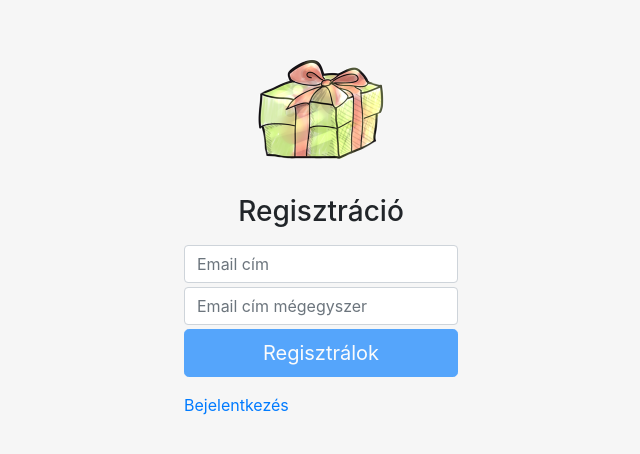
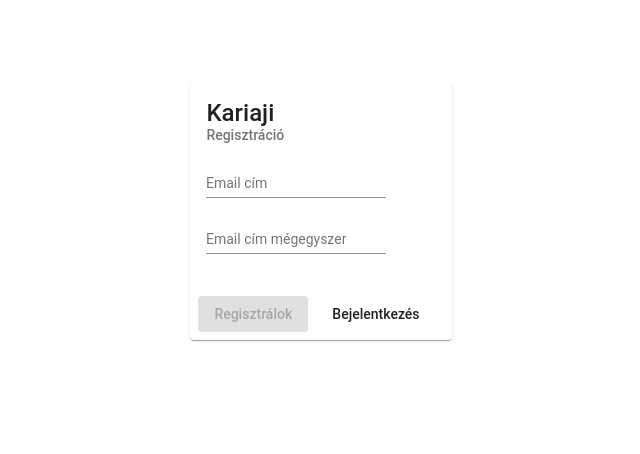
Before and after one commit to markasztalos/kariaji, an Angular app in the folder client/: page /register in a window 1280 px wide. Shown: the part 170-624 px from the top of the page, without its empty margins (319-959 px from the left). Built offline with nearby package versions, Linux system fonts and the light colour scheme.

Commit message:
angular material

```diff
--- a/client/src/app/components/common/login/login-page.component.html
+++ b/client/src/app/components/common/login/login-page.component.html
@@ -1,4 +1,33 @@
-<div class="d-flex flex-column justify-content-center align-items-center" style="position: absolute; left:0; top:0; bottom:0; right:0; background-color: #F6F6F6F6; ">
+<div style="margin-top:20%;" fxLayout="row" fxLayoutAlign="center center">
+  <mat-card>
+    <mat-card-title>
+      Kariaji
+      <mat-card-subtitle>
+        Bejelentkezés
+      </mat-card-subtitle>
+    </mat-card-title>
+    <mat-card-content>
+      <form class="full-width">
+        <mat-form-field>
+          <input matInput  id="email" name="email" type="email" placeholder="Email cím" [(ngModel)]="email"/>
+        </mat-form-field>
+        <br />
+        <mat-form-field>
+            <input matInput id="password" name="password" type="password" placeholder="Jelszó" [(ngModel)]="password" />
+        </mat-form-field>
+      </form>
+
+
+    </mat-card-content>
+    <mat-card-actions>
+        <button mat-raised-button color="primary" [disabled]="!email || !password" class="btn btn-lg btn-primary btn-block mb-3" (click)="login()">Belépés</button>
+        <a mat-button [href]="['/register']">Regisztráció</a>
+    </mat-card-actions>
+
+  </mat-card>
+</div>
+
+<!-- <div class="d-flex flex-column justify-content-center align-items-center" style="position: absolute; left:0; top:0; bottom:0; right:0; background-color: #F6F6F6F6; ">
   <form>
     <div class="text-center">
       <img src="../../assets/gift-icon.png" width="128" height="128" class="mb-4" alt="Kariaji" />
@@ -6,31 +35,10 @@
     <div class="text-center">
       <h1 class="h3 mb-3"> Bejelentkezés</h1>
     </div>
-    <!-- <div class="form-group">
-      <label for="email">Email cím</label> -->
     <input class="mb-1 form-control" id="email" name="email" type="email" placeholder="Email cím" [(ngModel)]="email"/>
-    <!-- </div>
-    <div class="form-group">
-      <label for="email">Jelszó</label> -->
     <input class="mb-4 form-control" id="password" name="password" type="password" placeholder="Jelszó" [(ngModel)]="password" />
-    <!-- </div> -->
     <button [disabled]="!email || !password" class="btn btn-lg btn-primary btn-block mb-3" (click)="login()">Belépés</button>
     <a [href]="['/register']">Regisztráció</a>
   </form>
 </div>
-
-<!-- <form class="form-signin">
-  <img class="mb-4" src="../../assets/gift-icon.png" alt="" width="72" height="72">
-  <h1 class="h3 mb-3 font-weight-normal">Please sign in</h1>
-  <label for="inputEmail" class="sr-only">Email address</label>
-  <input type="email" id="inputEmail" class="form-control" placeholder="Email address" required autofocus>
-  <label for="inputPassword" class="sr-only">Password</label>
-  <input type="password" id="inputPassword" class="form-control" placeholder="Password" required>
-  <div class="checkbox mb-3">
-    <label>
-      <input type="checkbox" value="remember-me"> Remember me
-    </label>
-  </div>
-  <button class="btn btn-lg btn-primary btn-block" type="submit">Sign in</button>
-  <p class="mt-5 mb-3 text-muted">&copy; 2017-2018</p>
-</form> -->
+ -->
--- a/client/src/app/components/common/main-nav/main-nav.component.html
+++ b/client/src/app/components/common/main-nav/main-nav.component.html
@@ -1,3 +1,10 @@
+<mat-toolbar color="primary" class="main-nav">
+  <span>Kariaji</span>
+  <span style="flex: 1 1 auto;"></span>
+  <a mat-button [href]="['/login']">Kilépés</a>
+</mat-toolbar>
+<!--
+
 <div class="container">
   <nav class="navbar navbar-expand-lg navbar-dark bg-primary">
     <a class="navbar-brand" href="#">
@@ -10,4 +17,4 @@
       <a class="nav-link" [href]="['/login']">Kilépés</a>
     </div>
   </nav>
-</div>
+</div> -->
--- a/client/src/app/components/common/main-nav/main-nav.component.scss
+++ b/client/src/app/components/common/main-nav/main-nav.component.scss
@@ -0,0 +1,4 @@
+.main-nav {
+    position: fixed;
+    top:0;
+}
--- a/client/src/app/components/common/main/main.component.html
+++ b/client/src/app/components/common/main/main.component.html
@@ -1,4 +1,8 @@
 <kariaji-main-nav></kariaji-main-nav>
+<div class="main">
+  Kontent
+</div>
+<!--
 
 <main role="main" class="container">
   <div class="jumbotron">
@@ -6,4 +10,4 @@
   </div>
 </main>
 
-<button (click)="test()">test</button>
+<button (click)="test()">test</button> -->
--- a/client/src/app/components/common/main/main.component.scss
+++ b/client/src/app/components/common/main/main.component.scss
@@ -0,0 +1,6 @@
+.main {
+    // max-width: 800px;
+    margin-top:80px;
+    margin-left: auto;
+    margin-right:auto;
+}
--- a/client/src/app/components/common/register-page/register-page.component.html
+++ b/client/src/app/components/common/register-page/register-page.component.html
@@ -1,4 +1,34 @@
-<div class="d-flex flex-column justify-content-center align-items-center" style="position: absolute; left:0; top:0; bottom:0; right:0; background-color: #F6F6F6F6; ">
+<div style="margin-top:20%;" fxLayout="row" fxLayoutAlign="center center">
+  <mat-card>
+    <mat-card-title>
+      Kariaji
+      <mat-card-subtitle>
+        Regisztráció
+      </mat-card-subtitle>
+    </mat-card-title>
+    <mat-card-content>
+      <form class="full-width">
+        <mat-form-field>
+          <input matInput type="email" name="email1" [(ngModel)]="email1" placeholder="Email cím" />
+        </mat-form-field>
+        <br />
+        <mat-form-field>
+          <input matInput type="email" name="email2" [(ngModel)]="email2" placeholder="Email cím mégegyszer" />
+        </mat-form-field>
+      </form>
+
+
+    </mat-card-content>
+    <mat-card-actions>
+      <button mat-raised-button color="primary" [disabled]="(email1 !== email2) || !email1 || !email2" (click)="register()">Regisztrálok</button>
+      <a mat-button [href]="['/login']">Bejelentkezés</a>
+      <a *ngIf="link" mat-button [href]="link">Megerősítés</a>
+    </mat-card-actions>
+
+  </mat-card>
+</div>
+
+<!-- <div class="d-flex flex-column justify-content-center align-items-center" style="position: absolute; left:0; top:0; bottom:0; right:0; background-color: #F6F6F6F6; ">
   <form>
     <div class="text-center">
       <img src="../../assets/gift-icon.png" width="128" height="128" class="mb-4" alt="Kariaji" />
@@ -15,4 +45,4 @@
     <a *ngIf="link" [href]="link">Megerősítés</a>
   </form>
 
-</div>
+</div> -->
--- a/client/src/index.html
+++ b/client/src/index.html
@@ -11,6 +11,7 @@
   <meta http-equiv="expires" content="0">
   <meta http-equiv="pragma" content="no-cache">
   <link rel="icon" type="image/x-icon" href="favicon.ico">
+  <link href="https://fonts.googleapis.com/icon?family=Material+Icons" rel="stylesheet">
 </head>
 
 <body>
--- a/client/src/styles.scss
+++ b/client/src/styles.scss
@@ -1,5 +1,16 @@
 /* You can add global styles to this file, and also import other style files */
 
-@import '~bootstrap/scss/bootstrap-reboot';
-@import '~bootstrap/scss/bootstrap-grid';
-@import'~bootstrap/scss/bootstrap';
+// @import '~bootstrap/scss/bootstrap-reboot';
+// @import '~bootstrap/scss/bootstrap-grid';
+// @import'~bootstrap/scss/bootstrap';
+
+@import "~@angular/material/prebuilt-themes/indigo-pink.css";
+
+
+form.full-width {
+    mat-form-field {
+        input {
+            width:100%;
+        }
+    }
+}
```
Also changed, not shown: client/package.json (+6 -1 lines), client/src/app/app.module.ts (+16 -1 lines), 1 other file (tests, documents, lock files or other folders).
